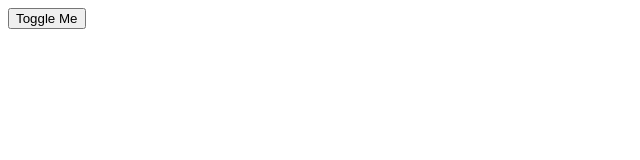
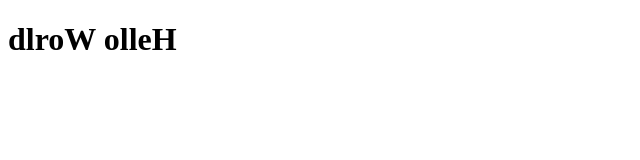
Before and after one commit to taufanbasri/learn-vuejs, a plain HTML site: page index.html in a window 1280 px wide. Shown: the whole page, without its empty margins (0-640 px from the left). Drawn offline with nearby package versions, Linux system fonts and the light colour scheme.

Commit message:
computed properties

```diff
--- a/index.html
+++ b/index.html
@@ -5,14 +5,12 @@
   <meta name="viewport" content="width=device-width, initial-scale=1.0">
   <meta http-equiv="X-UA-Compatible" content="ie=edge">
   <title>Learn VueJs</title>
-
-  <style>
-    .is-loading { background: red; }
-  </style>
 </head>
 <body>
   <div id="root">
-    <button :class="{ 'is-loading': isLoading }" @click="toggleClass">Toggle Me</button>
+    <h1>
+      {{ reversedMessage }}
+    </h1>
   </div>
 
   <script src="https://unpkg.com/vue@2.5.11/dist/vue.js"></script>
@@ -20,12 +18,11 @@
     var app = new Vue({
       el: '#root',
       data: {
-        isLoading: false
+        message: 'Hello World'
       },
-
-      methods: {
-        toggleClass() {
-          this.isLoading = true
+      computed: {
+        reversedMessage() {
+          return this.message.split('').reverse().join('')
         }
       }
     });
```
